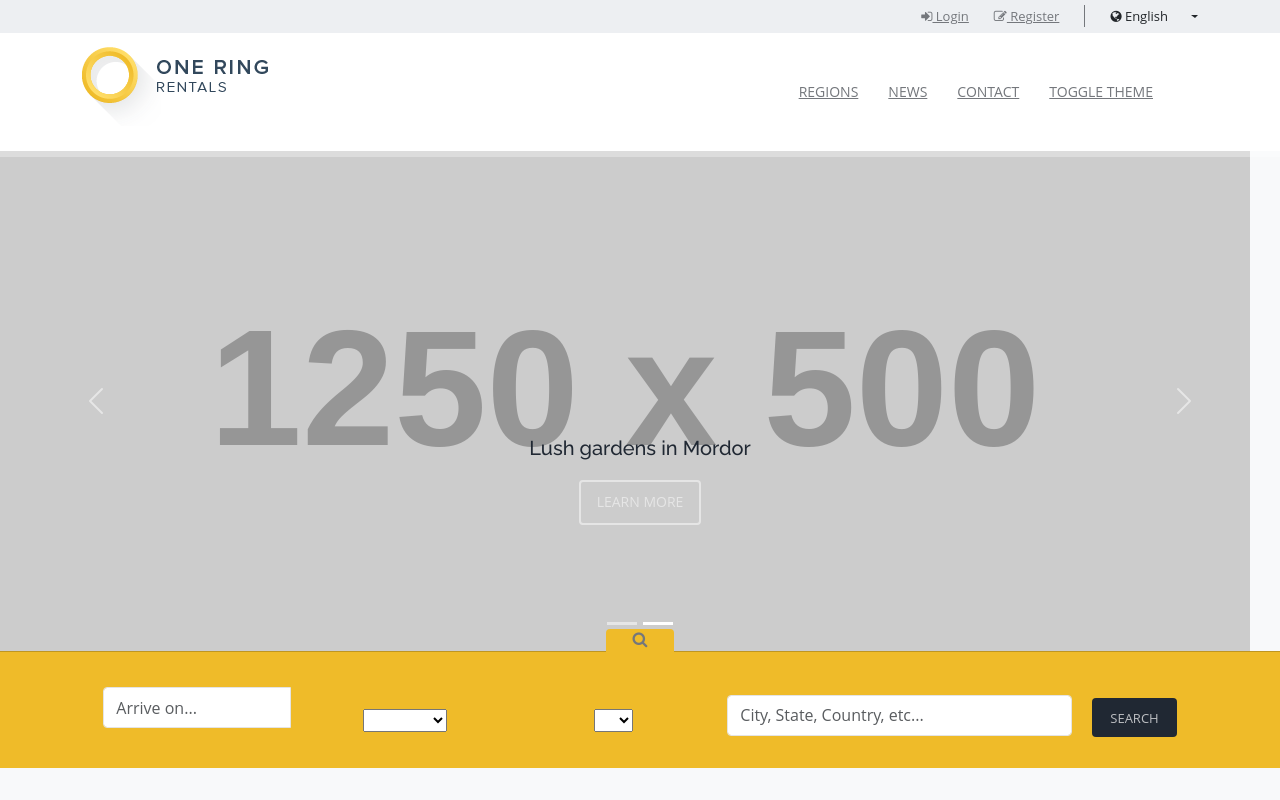
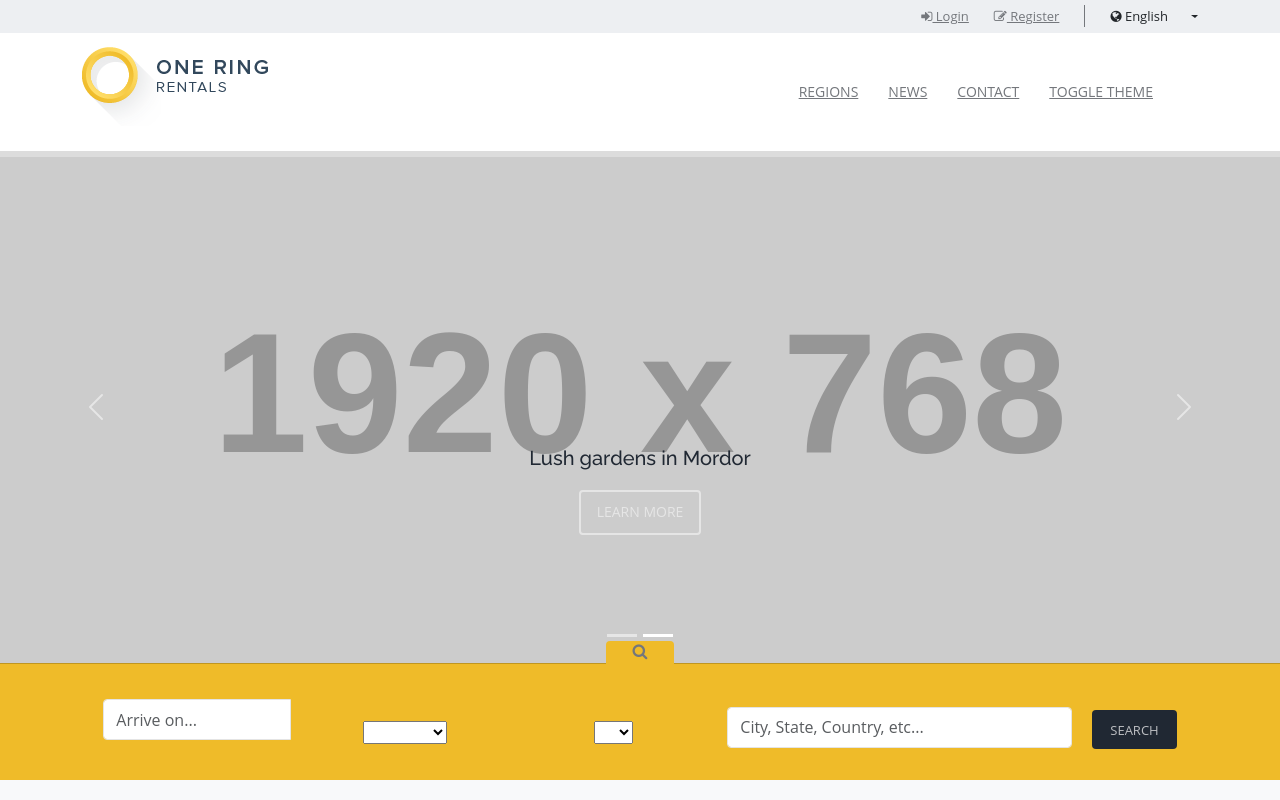
Before and after one commit to mbenic/web-apps-assignment-03, a Next.js app: page / in a window 1280 px wide. Shown: the top 800 px of the page. Built offline with nearby package versions, Linux system fonts and the light colour scheme.

Commit message:
carousel image size

```diff
--- a/app/components/CarouselImage.js
+++ b/app/components/CarouselImage.js
@@ -6,7 +6,7 @@ function CarouselImage({ text }) {
   // the encoding returns https://via.placeholder.com/800x400.png?text=First%20slide
   return (
     <Image
-      src={`https://via.placeholder.com/1250x500.png?text=${encodeURIComponent(
+      src={`https://via.placeholder.com/1920x768.png?text=${encodeURIComponent(
         text
       )}`}
       alt={text}
```
